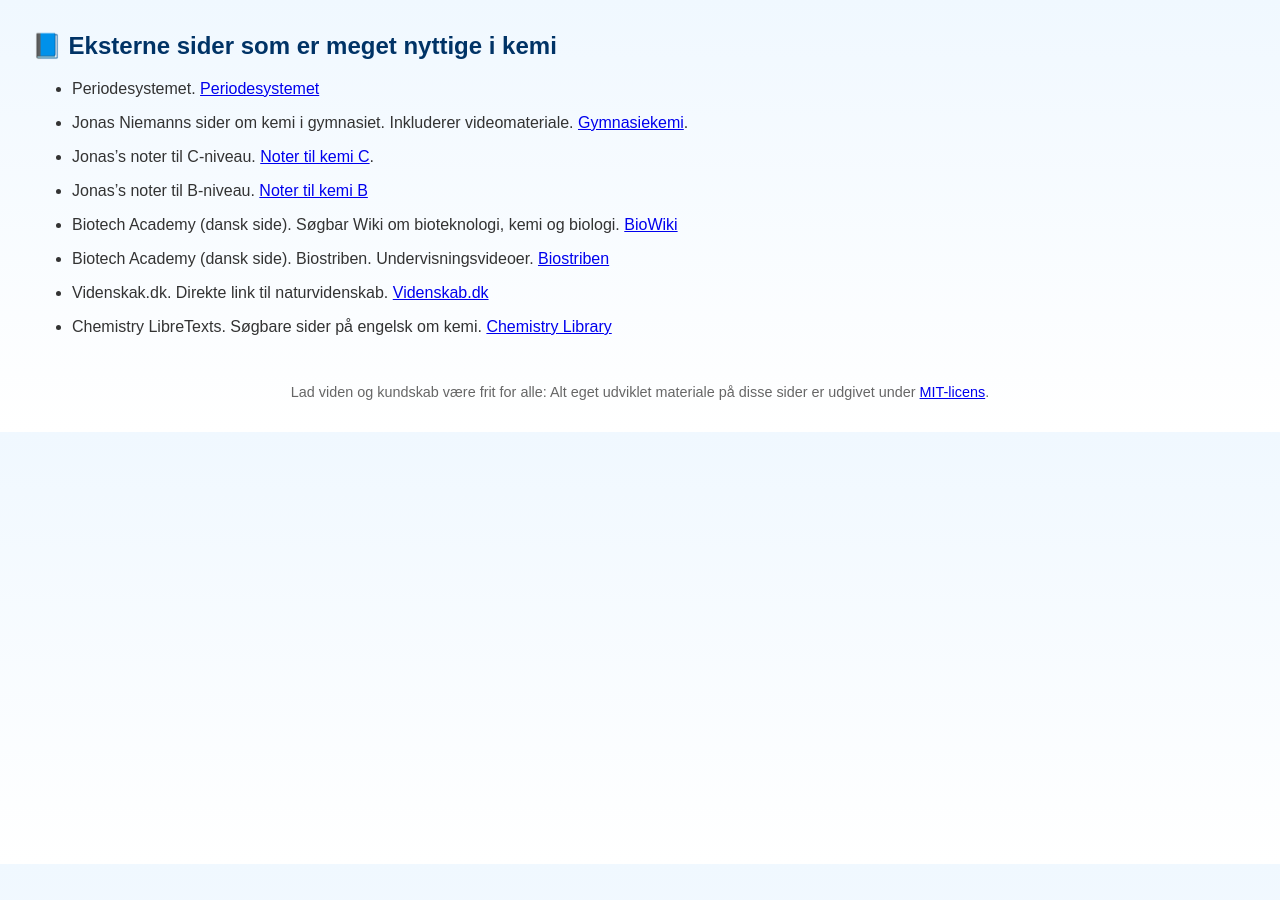
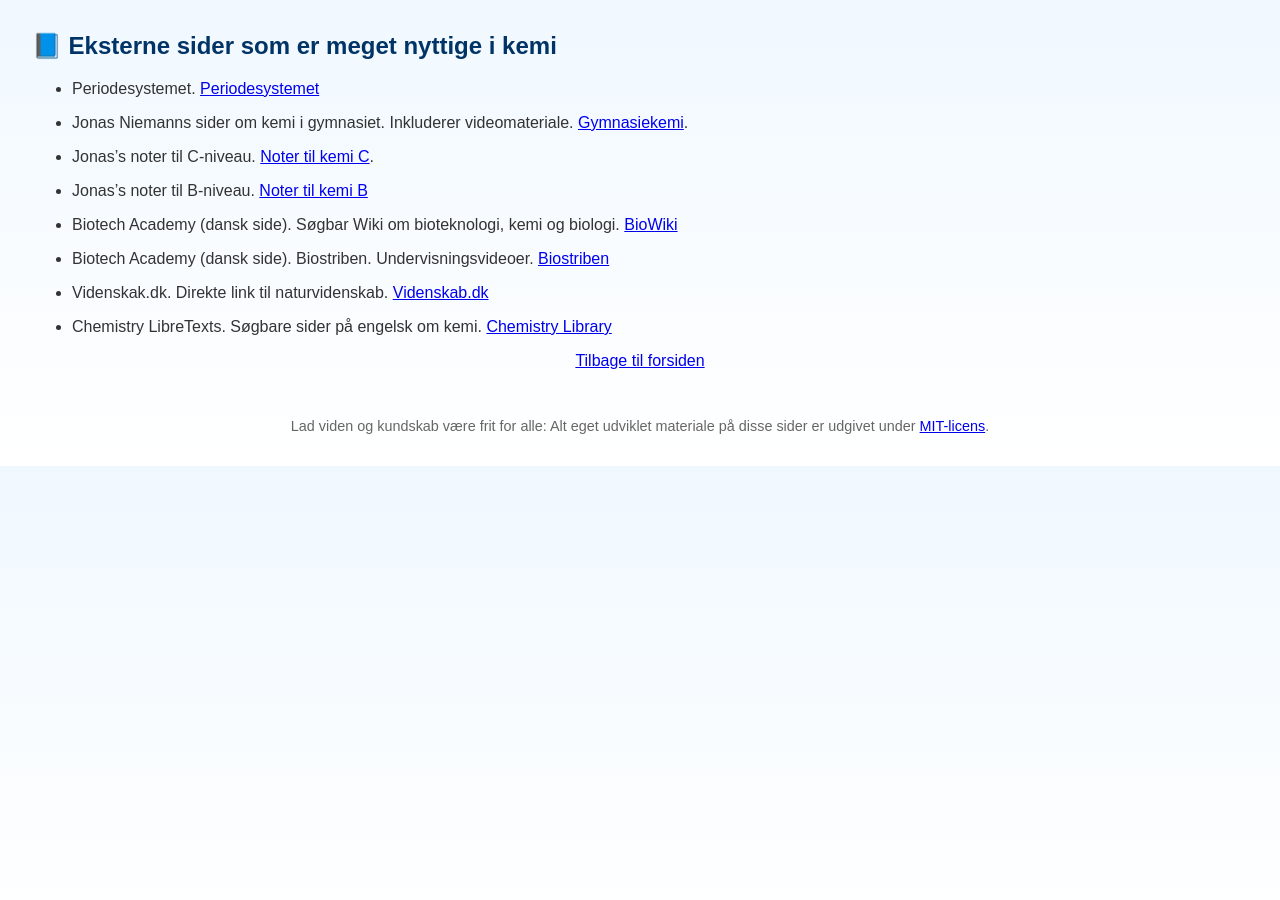
Before and after one commit to jenskaalby/matkem, a Jekyll site: the page built from ekst_kem/index.md, in a window 1280 px wide. Built offline with Jekyll 4.4.1, drawn with Linux system fonts in a browser that asks for light colours.

Commit message:
Update index.md

```diff
--- a/ekst_kem/index.md
+++ b/ekst_kem/index.md
@@ -20,3 +20,7 @@
 - Videnskak.dk. Direkte link til naturvidenskab. [Videnskab.dk](https://videnskab.dk/naturvidenskab/)
 
 - Chemistry LibreTexts. Søgbare sider på engelsk om kemi. [Chemistry Library](https://chem.libretexts.org/)
+
+<div style="text-align: center;">
+[Tilbage til forsiden](https://jenskaalby.github.io/matkem/)
+</div>
```
